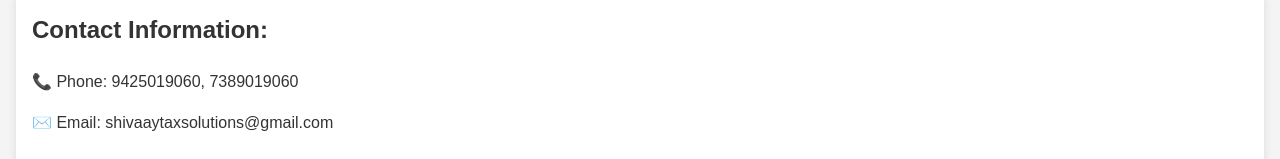
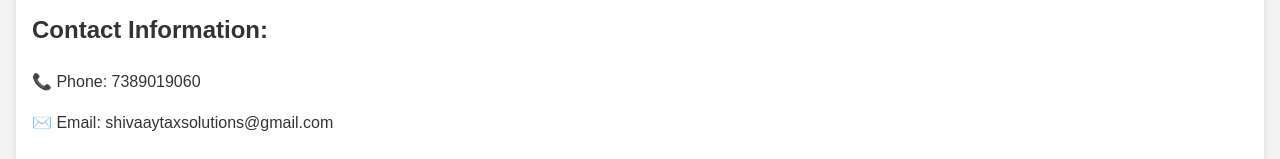
Before and after one commit to Shivaaytaxsolutions/shivaay-tax-solutions, a plain HTML site: page index.html in a window 1280 px wide. Shown: the part 151-310 px from the top of the page. Drawn offline with Linux system fonts and the light colour scheme.

Commit message:
Update index.html

```diff
--- a/index.html
+++ b/index.html
@@ -13,7 +13,7 @@
     </header>
     <section class="contact-info">
         <h2>Contact Information:</h2>
-        <p>📞 Phone: 9425019060, 7389019060</p>
+        <p>📞 Phone: 7389019060</p>
         <p>✉️ Email: <a href="mailto:shivaaytaxsolutions@gmail.com">shivaaytaxsolutions@gmail.com</a></p>
     </section>
     <section class="intro">
```
